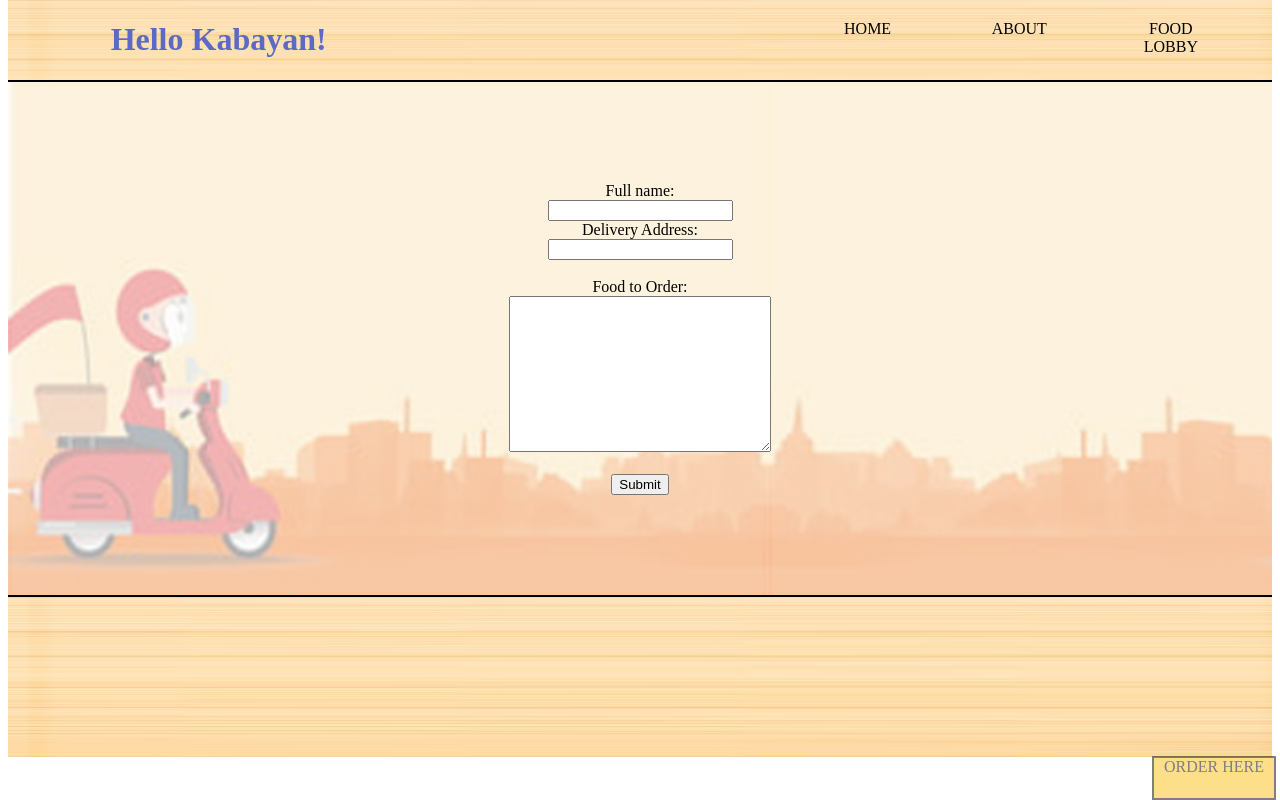
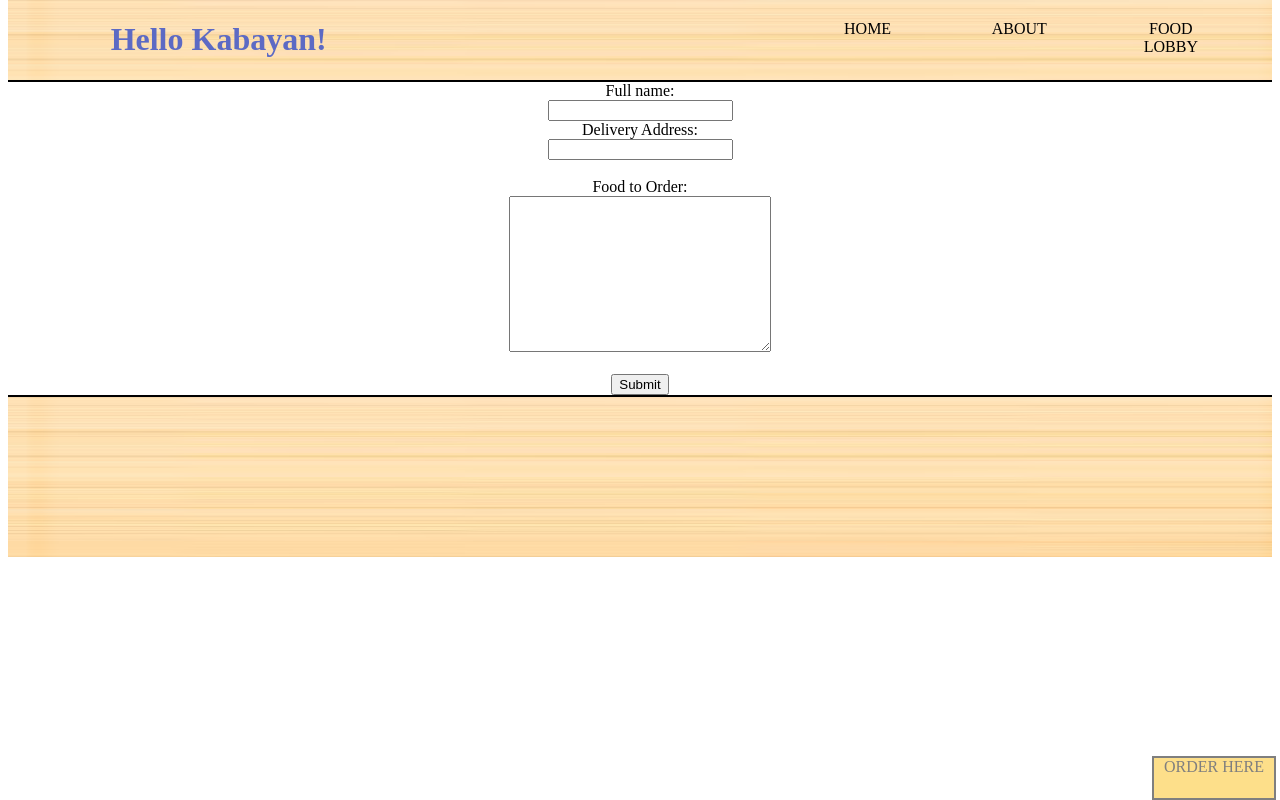
Before and after one commit to OzzyPawsbourne/ffshopsite, a PHP site: page /order.html in a window 1280 px wide. Run offline with PHP 8.4, Linux system fonts and the light colour scheme.

Commit message:
Update styles.css

```diff
--- a/styles.css
+++ b/styles.css
@@ -249,16 +249,3 @@ a[href]:link, a[href]:visited {
     padding-left: 20px;
     width: 40%;
 }
-
-
-.order_form_container {
-    background: url(assets/image/orderbackground.png);
-    background-size: 100% 100%;
-    width: 100%;
-    overflow: hidden;
-}
-
-.orderform {
-    padding-top: 100px;
-    padding-bottom: 100px;
-}
```
